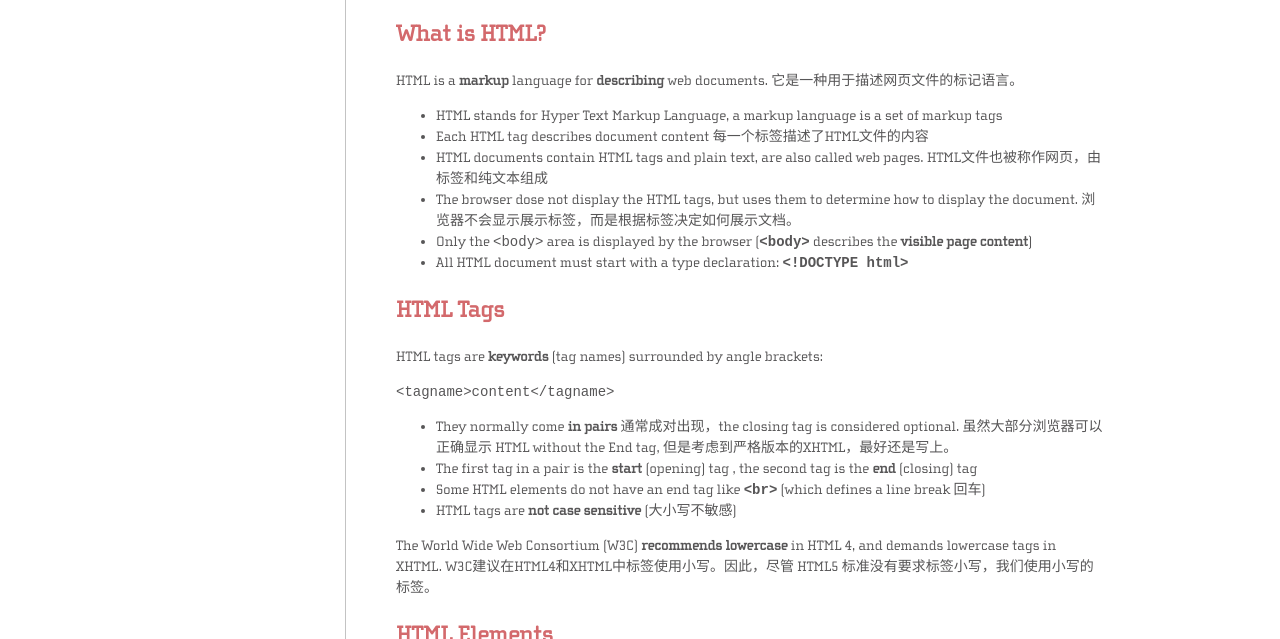
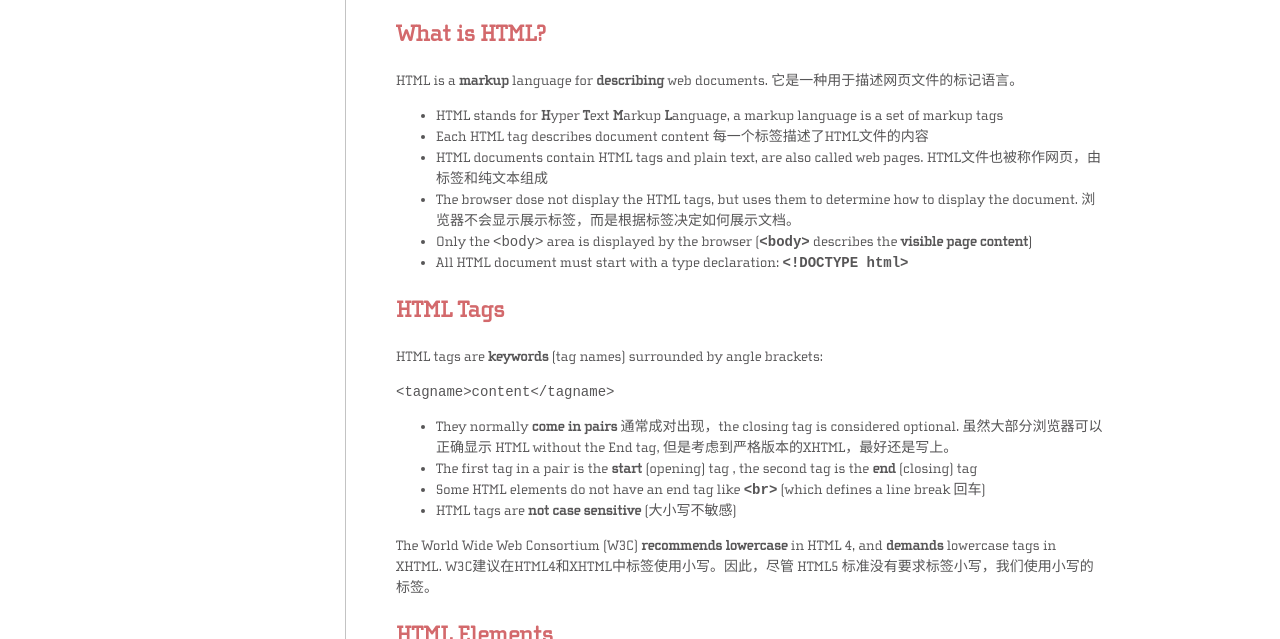
Before and after one commit to Vivi-wu/dive-into-web, a Jekyll site: the page built from _posts/2014-04-03-HTML-Basic-Tags-Elements.markdown, in a window 1280 px wide and 1268 px high. Shown: the part 203-842 px from the top of the window. Built offline with Jekyll 4.4.1, drawn with Linux system fonts in a browser that asks for light colours; nearby versions of some CDN libraries.

Commit message:
Fix blogs link in footer, update post important text

```diff
--- a/_includes/footer.html
+++ b/_includes/footer.html
@@ -9,7 +9,7 @@
             <a href="{{ site.baseurl }}/">Home</a>
           </li>
           <li{% if page.url == "/blog/index.html" %} class="active"{% endif %}>
-            <a href="{{ site.baseurl }}/blog/">Blog</a>
+            <a href="{{ site.baseurl }}/blogs/">Blog</a>
           </li>
           <li{% if page.url == "/contact-me/" %} class="active"{% endif %}>
             <a href="{{ site.baseurl }}/contact-me/">Contact</a>
--- a/_posts/2014-04-03-HTML-Basic-Tags-Elements.markdown
+++ b/_posts/2014-04-03-HTML-Basic-Tags-Elements.markdown
@@ -6,7 +6,7 @@
 
 HTML is a **markup** language for **describing** web documents. 它是一种用于描述网页文件的标记语言。
 
-+ HTML stands for Hyper Text Markup Language, a markup language is a set of markup tags
++ HTML stands for **H**yper **T**ext **M**arkup **L**anguage, a markup language is a set of markup tags
 + Each HTML tag describes document content 每一个标签描述了HTML文件的内容
 + HTML documents contain HTML tags and plain text, are also called web pages. HTML文件也被称作网页，由标签和纯文本组成
 + The browser dose not display the HTML tags, but uses them to determine how to display the document. 浏览器不会显示展示标签，而是根据标签决定如何展示文档。
@@ -19,12 +19,12 @@
 
     <tagname>content</tagname>
 
-+ They normally come **in pairs** 通常成对出现，the closing tag is considered optional. 虽然大部分浏览器可以正确显示 HTML without the End tag, 但是考虑到严格版本的XHTML，最好还是写上。
++ They normally **come in pairs** 通常成对出现，the closing tag is considered optional. 虽然大部分浏览器可以正确显示 HTML without the End tag, 但是考虑到严格版本的XHTML，最好还是写上。
 + The first tag in a pair is the **start** (opening) tag , the second tag is the **end** (closing) tag
 + Some HTML elements do not have an end tag like **`<br>`** (which defines a line break 回车)
 + HTML tags are **not case sensitive** (大小写不敏感)
 
-The World Wide Web Consortium (W3C) **recommends lowercase** in HTML 4, and demands lowercase tags in XHTML.
+The World Wide Web Consortium (W3C) **recommends lowercase** in HTML 4, and **demands** lowercase tags in XHTML.
 W3C建议在HTML4和XHTML中标签使用小写。因此，尽管 HTML5 标准没有要求标签小写，我们使用小写的标签。
 
 ## HTML Elements
--- a/category/HTML/index.html
+++ b/category/HTML/index.html
@@ -13,8 +13,6 @@
             <span>{{ post.date | date_to_string }}</span>
             <span class="text-sep">/</span>
             <span>in <a href="{{ site.baseurl }}/category/{{ post.categories }}/" class="post-category">{{ post.categories }}</a></span>
-            <span class="text-sep">/</span>
-            <span>by <a href="{{ site.baseurl }}/author/{{ post.author }}/" class="post-author">{{ post.author }}</a></span>
           </div>
         </header>
         <article>{{ post.excerpt }}</article>
```
